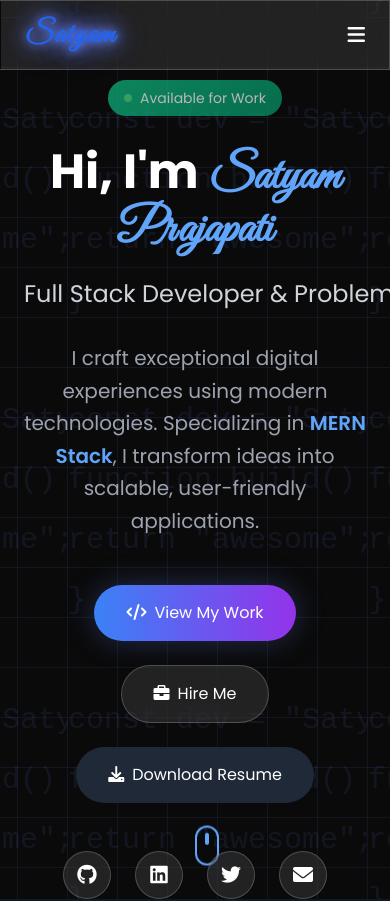
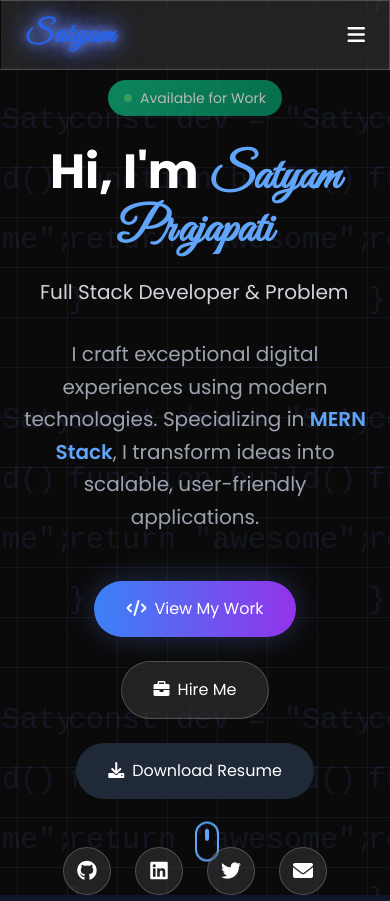
Before and after one commit to satyam0777/Portfolio, a React (Vite) app in the folder satyam-portfolio/: page / in a window 390 px wide. Shown: the top 901 px of the page. Built offline with nearby package versions, Linux system fonts and the light colour scheme.

Commit message:
mobile responsiveness fix

```diff
--- a/satyam-portfolio/src/components/Hero.jsx
+++ b/satyam-portfolio/src/components/Hero.jsx
@@ -1,125 +1,4 @@
-// Hero.jsx
-// import { motion } from 'framer-motion';
 
-// const Hero = () => (
-//   <section className="h-screen flex items-center justify-center text-center bg-gradient-to-b from-black to-gray-900 text-white font-sans">
-//     <motion.div
-//       initial={{ opacity: 0, y: 50 }}
-//       animate={{ opacity: 1, y: 0 }}
-//       transition={{ duration: 1 }}
-//     >
-//       <h1 className="text-4xl md:text-6xl font-bold mb-2">Hi, I'm Satyam 👋</h1>
-//       <motion.p
-//         className="text-xl md:text-2xl text-gray-300"
-//         initial={{ opacity: 0 }}
-//         animate={{ opacity: 1 }}
-//         transition={{ delay: 0.5 }}
-//       >
-//         Full Stack Developer | MERN | Freelancer
-//       </motion.p>
-//       <motion.a
-//         href="#projects"
-//         className="mt-6 inline-block px-6 py-3 bg-blue-600 hover:bg-blue-700 rounded-full text-white font-medium transition"
-//         initial={{ scale: 0 }}
-//         animate={{ scale: 1 }}
-//         transition={{ delay: 1, duration: 0.3 }}
-//       >
-//         🚀 View My Work
-//       </motion.a>
-//     </motion.div>
-//   </section>
-// );
-
-// export default Hero;
-
-// Hero.jsx
-// import { motion } from 'framer-motion';
-
-// const Hero = () => (
-//   <section
-//     id="hero"
-//     className="relative min-h-screen flex flex-col justify-center items-center text-center px-6 overflow-hidden font-sans bg-tech bg-[length:200%_200%] animate-techWaves"
-//   >
-//     <div className="z-10">
-//       <motion.h1
-//         initial={{ opacity: 0, y: -40 }}
-//         animate={{ opacity: 1, y: 0 }}
-//         transition={{ duration: 1 }}
-//         className="text-white text-5xl sm:text-6xl font-bold mb-4"
-//       >
-//         Hi, I'm <span className="text-blue-400 font-signature">Satyam</span>
-//       </motion.h1>
-//       <motion.p
-//         initial={{ opacity: 0, y: 20 }}
-//         animate={{ opacity: 1, y: 0 }}
-//         transition={{ duration: 1, delay: 0.3 }}
-//         className="text-gray-300 text-lg sm:text-xl max-w-2xl"
-//       >
-//         A Full Stack Developer crafting elegant and scalable web applications using modern technologies like React, Node.js, MongoDB, and Express.
-//       </motion.p>
-//       <motion.div
-//         initial={{ opacity: 0, y: 20 }}
-//         animate={{ opacity: 1, y: 0 }}
-//         transition={{ duration: 1, delay: 0.6 }}
-//         className="mt-8 flex justify-center gap-6"
-//       >
-//         <a href="#projects" className="bg-blue-500 text-white px-5 py-3 rounded-full hover:bg-blue-600 transition duration-300">View Projects</a>
-//         <a href="#contact" className="border border-white text-white px-5 py-3 rounded-full hover:bg-white hover:text-gray-900 transition duration-300">Contact Me</a>
-//       </motion.div>
-//     </div>
-//     <div className="absolute inset-0 bg-gradient-to-br from-blue-900/20 to-indigo-900/10 z-0" />
-//   </section>
-// );
-
-// export default Hero;
-
-// Hero.jsx
-// import { motion } from 'framer-motion';
-// import webImage from '/assets/web-design.png';
-// import setupImage from '/assets/setup-desk.png';
-
-// const Hero = () => (
-//   <section
-//     id="hero"
-//     className="relative min-h-screen flex flex-col justify-center items-center text-center px-6 overflow-hidden font-sans bg-tech bg-[length:200%_200%] animate-techWaves"
-//   >
-//     <div className="absolute top-0 left-0 h-full w-full pointer-events-none z-0">
-//       <img src={webImage} alt="web design" className="absolute top-10 left-10 w-32 md:w-48 opacity-30 animate-floatAround" />
-//       <img src={setupImage} alt="system setup" className="absolute bottom-10 right-10 w-40 md:w-56 opacity-30 animate-floatAround" />
-//     </div>
-//     <div className="z-10">
-//       <motion.h1
-//         initial={{ opacity: 0, y: -40 }}
-//         animate={{ opacity: 1, y: 0 }}
-//         transition={{ duration: 1 }}
-//         className="text-white text-5xl sm:text-6xl font-bold mb-4"
-//       >
-//         Hi, I'm <span className="text-blue-400 font-signature">Satyam Prajapati</span>
-//       </motion.h1>
-//       <motion.p
-//         initial={{ opacity: 0, y: 20 }}
-//         animate={{ opacity: 1, y: 0 }}
-//         transition={{ duration: 1, delay: 0.3 }}
-//         className="text-gray-300 text-lg sm:text-xl max-w-2xl"
-//       >
-//         A Full Stack Developer crafting elegant and scalable web applications using modern technologies like React, Node.js, MongoDB, and Express.
-//       </motion.p>
-//       <motion.div
-//         initial={{ opacity: 0, y: 20 }}
-//         animate={{ opacity: 1, y: 0 }}
-//         transition={{ duration: 1, delay: 0.6 }}
-//         className="mt-8 flex justify-center gap-6"
-//       >
-//         <a href="#projects" className="bg-blue-500 text-white px-5 py-3 rounded-full hover:bg-blue-600 transition duration-300">View Projects</a>
-//         <a href="#contact" className="border border-white text-white px-5 py-3 rounded-full hover:bg-white hover:text-gray-900 transition duration-300">Contact Me</a>
-//           <a href="/resume.pdf" target="_blank" rel="noopener noreferrer" className="bg-blue-500 text-white px-5 py-3 rounded-full hover:bg-blue-600 transition duration-300">📄 View Resume</a>
-//       </motion.div>
-//     </div>
-//     <div className="absolute inset-0 bg-gradient-to-br from-blue-900/20 to-indigo-900/10 z-0" />
-//   </section>
-// );
-
-// export default Hero;
 
 import { motion } from 'framer-motion';
 
@@ -221,9 +100,15 @@ const Hero = () => (
       </motion.h1>
     </h1>
 
-    <div className="text-2xl md:text-3xl mb-8 text-gray-300">
+    {/* <div className="text-2xl md:text-3xl mb-8 text-gray-300">
       <span className="typing-animation">Full Stack Developer & Problem Solver</span>
-    </div>
+    </div> */}
+    <div className="text-xl sm:text-2xl md:text-3xl mb-8 text-gray-300 text-center px-4 break-words">
+  <span className="typing-animation block">
+    Full Stack Developer & Problem Solver
+  </span>
+</div>
+
 
     <p className="text-xl mb-12 max-w-3xl mx-auto text-gray-400 leading-relaxed">
       I craft exceptional digital experiences using modern technologies.
```
